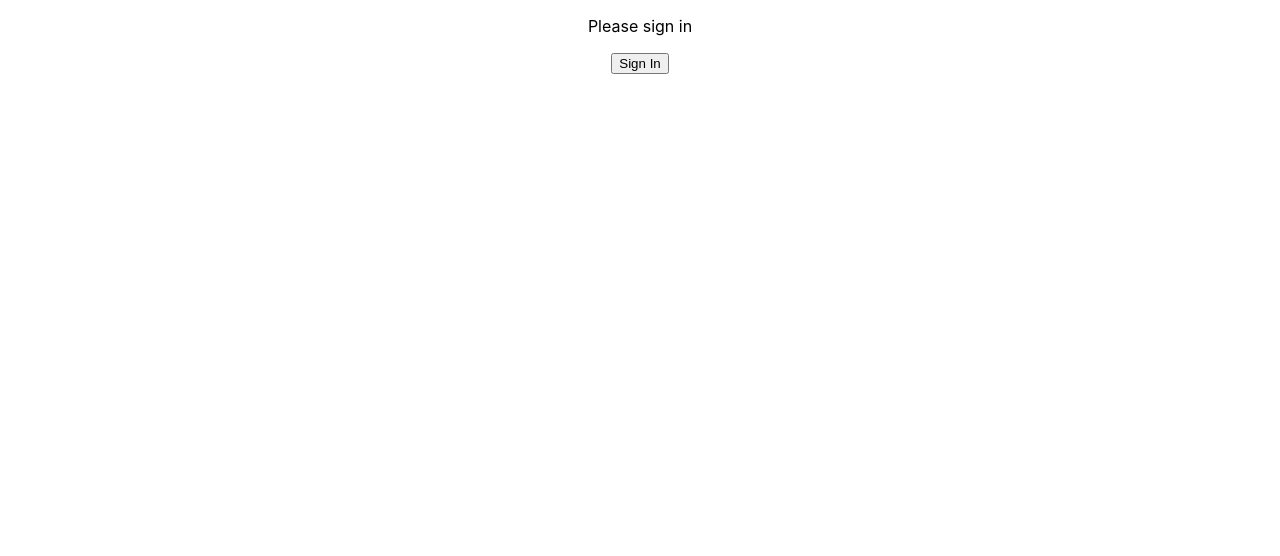
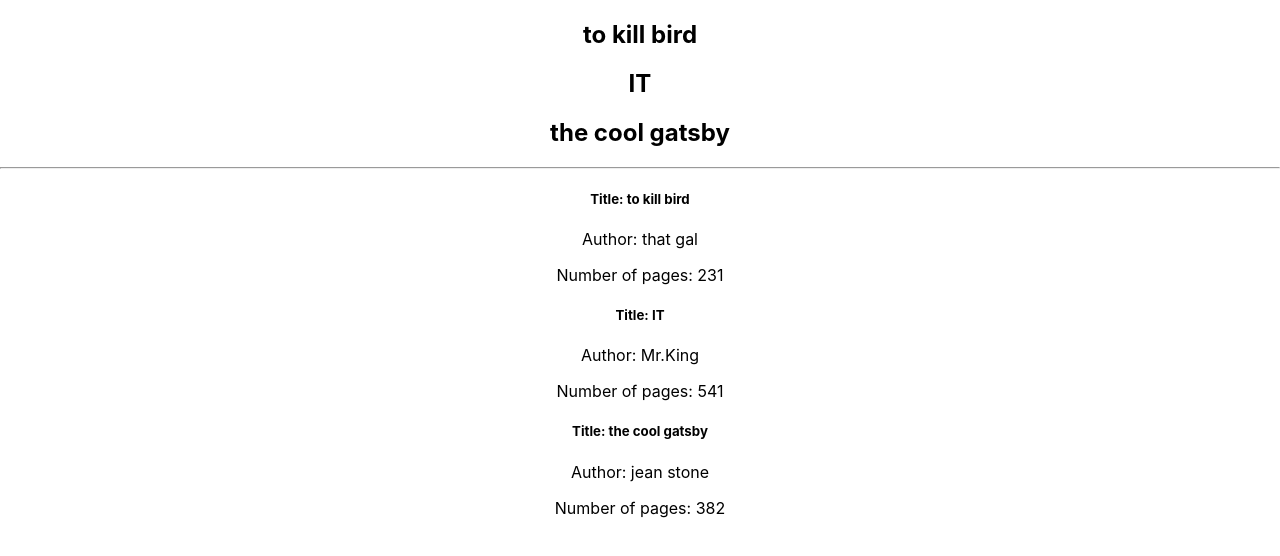
Before and after one commit to Stockman-Jr/react-ci, a React (Create React App) app in the folder my-app/: page / in a window 1280 px wide. Shown: the top 556 px of the page. Built offline with nearby package versions, Linux system fonts and the light colour scheme.

Commit message:
render lists

```diff
--- a/my-app/src/App.js
+++ b/my-app/src/App.js
@@ -1,11 +1,12 @@
 import './App.css';
-import MethodAsPropsParent from './components/MethodAsPropsParent';
+import RenderingLists from './components/RenderingLists';
+
 
 
 function App() {
   return (
     <div className="App">
-      <MethodAsPropsParent />
+      <RenderingLists />
 
     </div>
   );
--- a/my-app/src/components/MethodAsPropsChild.js
+++ /dev/null
@@ -1,28 +0,0 @@
-import React from 'react'
-
-function MethodAsPropsChild(props) {
-    return (
-        <div>
-            {
-                props.isLoggedIn ? (
-                    <div>
-                        <p>Welcome to the site! Please complete the steps below:</p>
-                        <ol>
-                            <li>Confirm your email</li>
-                            <li>Complete your profile</li>
-                            <li>Subscribe to the newsletter</li>
-                        </ol>
-                        <button onClick={props.handleSignOut}>Sign Out</button>
-                    </div>
-                ) : (
-                    <div>
-                    <p>Please sign in</p>
-                    <button onClick={props.handleSignIn}>Sign In</button>
-                    </div>
-                )
-            }
-        </div>
-    )
-}
-
-export default MethodAsPropsChild
--- a/my-app/src/components/MethodAsPropsParent.js
+++ /dev/null
@@ -1,39 +0,0 @@
-import React, { Component } from 'react'
-import MethodAsPropsChild from './MethodAsPropsChild'
-
-class MethodAsPropsParent extends Component {
-    constructor(props) {
-        super(props)
-        this.state = {
-            isLoggedIn: false,
-        }
-    }
-
-    handleSignIn = () => {
-        this.setState({
-            isLoggedIn: true
-        })
-        console.log(this);
-    }
-
-    handleSignOut = () => {
-        this.setState({
-            isLoggedIn: false
-        })
-        console.log(this);
-    }
-
-    render() {
-        return (
-            <div>
-                <MethodAsPropsChild
-                isLoggedIn={this.state.isLoggedIn}
-                handleSignIn={this.handleSignIn}
-                handleSignOut={this.handleSignOut}
-                />
-            </div>
-        )
-    }
-}
-
-export default MethodAsPropsParent
--- /dev/null
+++ b/my-app/src/components/RenderingLists.js
@@ -0,0 +1,49 @@
+import React from 'react'
+
+function RenderingLists() {
+    const bookList = [
+        'to kill bird',
+        'IT',
+        'the cool gatsby'
+    ]
+
+    const books = [
+        {
+            title: 'to kill bird',
+            author: 'that gal',
+            pages: 231
+        },
+        {
+            title: 'IT',
+            author: 'Mr.King',
+            pages: 541
+        },
+        {
+            title: 'the cool gatsby',
+            author: 'jean stone',
+            pages: 382
+        },
+    ]
+
+  return (
+    <div>
+        {bookList.map(book => {
+            return <h2>{book}</h2>
+        })}
+        <hr/>
+        {
+            books.map(book => {
+                return (
+                    <div>
+                        <h5>Title: {book.title}</h5>
+                        <p>Author: {book.author}</p>
+                        <p>Number of pages: {book.pages}</p>
+                    </div>
+                )
+            })
+        }
+    </div>
+  )
+}
+
+export default RenderingLists
```
Also changed, not shown: 2 other files (tests, documents, lock files or other folders).
